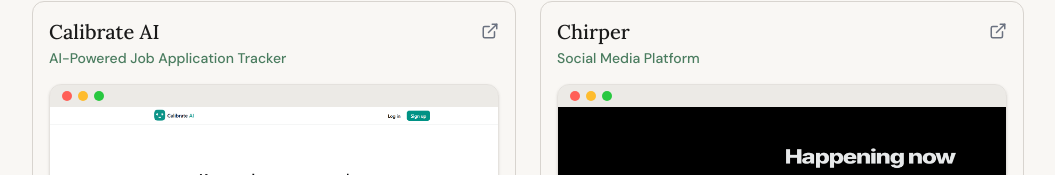
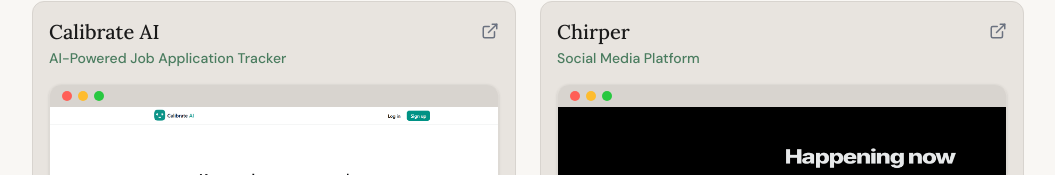
Before and after one commit to nethangabrielb/personal-website, a React (Vite) app: page / in a window 1280 px wide. Shown: the part 1084-1259 px from the top of the page, without its empty margins (112-1167 px from the left). Built offline with nearby package versions, Linux system fonts and the light colour scheme; some icons are missing.

Commit message:
style: update background color and improve shadow effects in ProjectCard component

```diff
--- a/src/components/ProjectsCard.tsx
+++ b/src/components/ProjectsCard.tsx
@@ -24,7 +24,7 @@
 
 export const ProjectCard = ({ project }: { project: Project }) => {
   return (
-    <div className="group border border-border p-4 rounded-lg transition-all duration-300 hover:shadow-md flex flex-col">
+    <div className="group border border-border bg-surface p-4 rounded-lg transition-all duration-300 hover:shadow-md flex flex-col">
       {/* Header */}
       <div className="flex justify-between items-start mb-4">
         <div>
@@ -58,8 +58,8 @@
       </div>
 
       {/* Screenshot */}
-      <div className="relative mb-5 rounded-lg overflow-hidden border border-border/60 shadow-sm group-hover:shadow-md transition-shadow duration-300">
-        <div className="bg-border/40 flex items-center gap-1.5 px-3 py-1.5">
+      <div className="relative mb-5 rounded-lg overflow-hidden border border-border/60 shadow-sm group-hover:shadow-lg transition-shadow duration-300">
+        <div className="bg-border flex items-center gap-1.5 px-3 py-1.5">
           <span className="w-2.5 h-2.5 rounded-full bg-[#FF5F57]" />
           <span className="w-2.5 h-2.5 rounded-full bg-[#FEBC2E]" />
           <span className="w-2.5 h-2.5 rounded-full bg-[#28C840]" />
```
